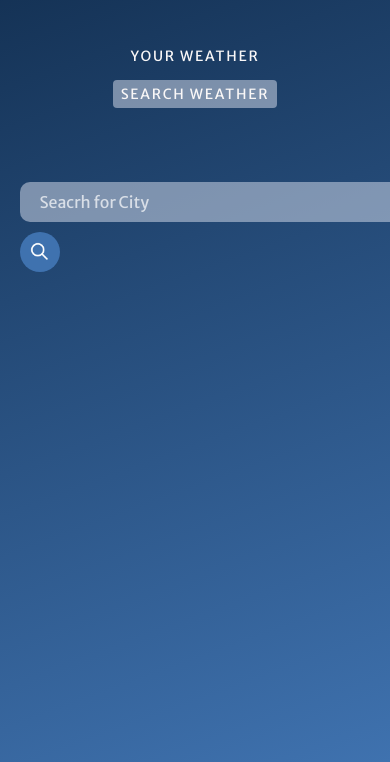
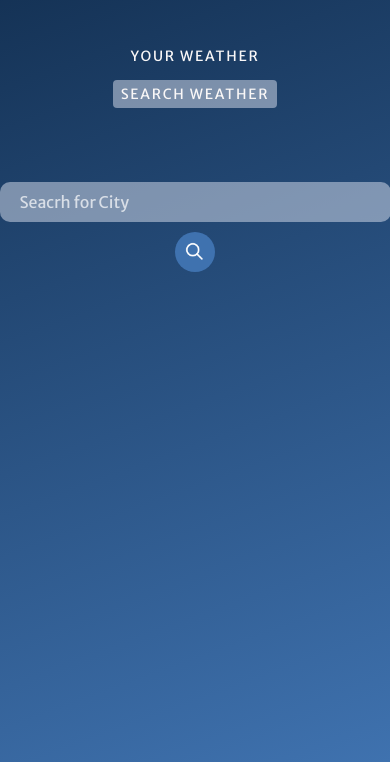
Before and after one commit to hammir/Weather-App, a plain HTML site: page index.html in a window 390 px wide. Both pictures are taken after a click on the element "SEARCH WEATHER". Shown: the part 82-844 px from the top of the page. Drawn offline with Linux system fonts and the light colour scheme.

Commit message:
second commit

```diff
--- a/styles.css
+++ b/styles.css
@@ -244,15 +244,17 @@ h1 {
 
     .parameter-container {
         flex-direction: column;
+
     }
 
     .parameter {
         flex-basis: 100%;
+        max-width: none;
     }
 
     .form-container {
         flex-direction: column;
-        align-items: stretch;
+        align-items: center;
         gap: 10px;
     }
 
```
